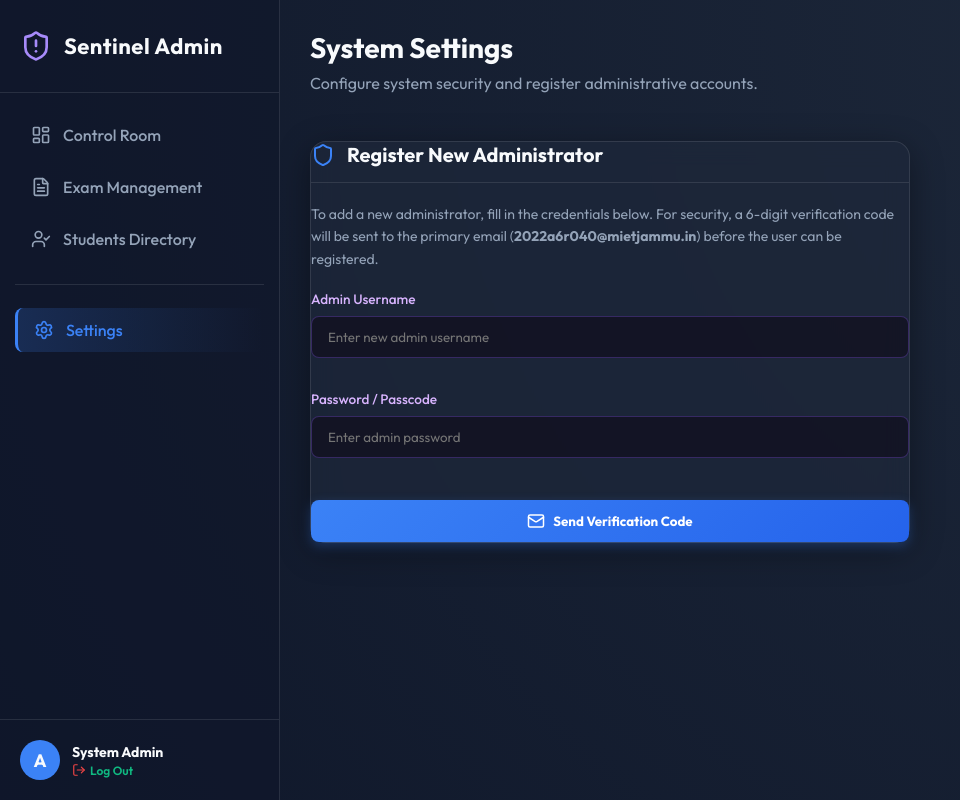
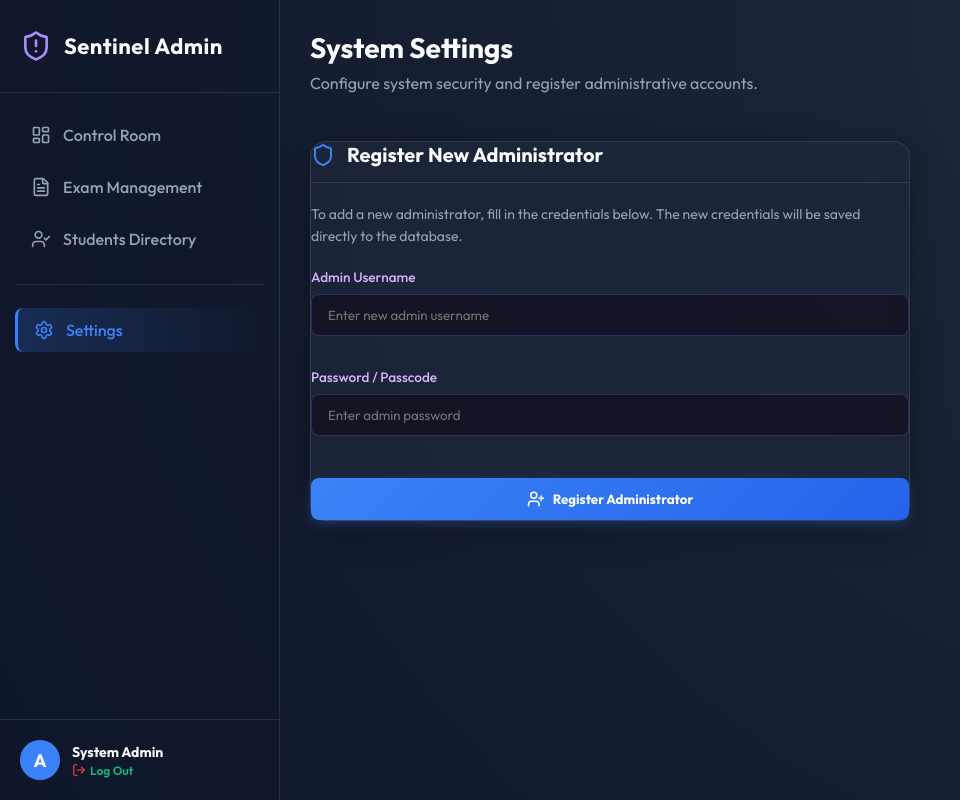
Before and after one commit to sakshambamotra9/Major-Project-Sentinel, a React (Vite) app in the folder admin-dashboard/: page /settings in a window 1280 px wide. Shown: the whole page, without its empty margins (0-960 px from the left). Built offline with nearby package versions, Linux system fonts and the light colour scheme; sample sign-in values are in the browser's storage.

Commit message:
Remove admin OTP flow and implement direct Supabase registration

```diff
--- a/admin-dashboard/src/pages/Settings.tsx
+++ b/admin-dashboard/src/pages/Settings.tsx
@@ -1,19 +1,21 @@
 import React, { useState } from 'react';
-import { Shield, KeyRound, Mail, CheckCircle2, AlertTriangle } from 'lucide-react';
+import { Shield, CheckCircle2, AlertTriangle, UserPlus } from 'lucide-react';
+import { supabase } from '../supabase';
 import './ExamManagement.css'; // Leverage existing dashboard styles
 
 export default function Settings() {
   const [newUsername, setNewUsername] = useState('');
   const [newPassword, setNewPassword] = useState('');
-  const [otp, setOtp] = useState('');
-  const [otpSent, setOtpSent] = useState(false);
   const [isSubmitting, setIsSubmitting] = useState(false);
   const [successMsg, setSuccessMsg] = useState<string | null>(null);
   const [errorMsg, setErrorMsg] = useState<string | null>(null);
 
-  const handleSendOtp = async (e: React.FormEvent) => {
+  const handleRegisterAdmin = async (e: React.FormEvent) => {
     e.preventDefault();
-    if (!newUsername.trim() || !newPassword.trim()) {
+    const username = newUsername.trim();
+    const password = newPassword.trim();
+
+    if (!username || !password) {
       setErrorMsg("Please enter both a username and password.");
       return;
     }
@@ -22,62 +24,19 @@ export default function Settings() {
     setSuccessMsg(null);
 
     try {
-      const response = await fetch('http://127.0.0.1:8000/api/v1/admin/send_otp', {
-        method: 'POST',
-        headers: { 'Content-Type': 'application/json' },
-        body: JSON.stringify({
-          username: newUsername.trim(),
-          password: newPassword.trim(),
-        }),
-      });
+      // Direct insertion to Supabase 'admins' table
+      const { error } = await supabase
+        .from('admins')
+        .upsert({ username, password }, { onConflict: 'username' });
 
-      const data = await response.json();
-      if (response.ok) {
-        setOtpSent(true);
-        setSuccessMsg(data.message || "Verification code successfully sent to registered email!");
-      } else {
-        setErrorMsg(data.detail || "Failed to send verification code. Please try again.");
-      }
-    } catch (err) {
-      setErrorMsg("Failed to communicate with authentication server.");
-    } finally {
-      setIsSubmitting(false);
-    }
-  };
+      if (error) throw error;
 
-  const handleVerifyAndRegister = async (e: React.FormEvent) => {
-    e.preventDefault();
-    if (!otp.trim()) {
-      setErrorMsg("Please enter the 6-digit verification code.");
-      return;
-    }
-    setIsSubmitting(true);
-    setErrorMsg(null);
-    setSuccessMsg(null);
-
-    try {
-      const response = await fetch('http://127.0.0.1:8000/api/v1/admin/verify_otp_and_register', {
-        method: 'POST',
-        headers: { 'Content-Type': 'application/json' },
-        body: JSON.stringify({
-          username: newUsername.trim(),
-          password: newPassword.trim(),
-          otp: otp.trim(),
-        }),
-      });
-
-      const data = await response.json();
-      if (response.ok) {
-        setSuccessMsg(data.message || "Administrator registered successfully!");
+      setSuccessMsg(`Administrator '${username}' successfully registered!`);
       setNewUsername('');
       setNewPassword('');
-        setOtp('');
-        setOtpSent(false);
-      } else {
-        setErrorMsg(data.detail || "Invalid code or registration failed.");
-      }
-    } catch (err) {
-      setErrorMsg("Failed to complete registration process.");
+    } catch (err: any) {
+      console.error("Supabase admin registration error:", err);
+      setErrorMsg(err.message || "Failed to register administrator in Supabase.");
     } finally {
       setIsSubmitting(false);
     }
@@ -99,7 +58,7 @@ export default function Settings() {
         </div>
 
         <p style={{ color: 'var(--text-muted)', fontSize: '14px', lineHeight: '1.6', marginBottom: '20px' }}>
-          To add a new administrator, fill in the credentials below. For security, a 6-digit verification code will be sent to the primary email (<strong>2022a6r040@mietjammu.in</strong>) before the user can be registered.
+          To add a new administrator, fill in the credentials below. The new credentials will be saved directly to the database.
         </p>
 
         {successMsg && (
@@ -116,8 +75,7 @@ export default function Settings() {
           </div>
         )}
 
-        {!otpSent ? (
-          <form onSubmit={handleSendOtp} style={{ display: 'flex', flexDirection: 'column', gap: '16px' }}>
+        <form onSubmit={handleRegisterAdmin} style={{ display: 'flex', flexDirection: 'column', gap: '16px' }}>
           <div className="form-group">
             <label>Admin Username</label>
             <input
@@ -150,52 +108,10 @@ export default function Settings() {
             className="action-btn primary"
             style={{ padding: '12px 20px', fontWeight: 'bold', display: 'flex', alignItems: 'center', justifyContent: 'center', gap: '8px', marginTop: '10px' }}
           >
-              <Mail size={18} />
-              {isSubmitting ? "Generating OTP..." : "Send Verification Code"}
+            <UserPlus size={18} />
+            {isSubmitting ? "Registering..." : "Register Administrator"}
           </button>
         </form>
-        ) : (
-          <form onSubmit={handleVerifyAndRegister} style={{ display: 'flex', flexDirection: 'column', gap: '16px' }}>
-            <div style={{ backgroundColor: 'rgba(59, 130, 246, 0.1)', border: '1px solid rgba(59, 130, 246, 0.2)', padding: '12px', borderRadius: '8px', fontSize: '14px', color: '#93c5fd', marginBottom: '10px' }}>
-              Username: <strong>{newUsername}</strong>
-            </div>
-
-            <div className="form-group">
-              <label>Enter 6-Digit OTP</label>
-              <input
-                type="text"
-                value={otp}
-                onChange={e => setOtp(e.target.value.replace(/\D/g, '').slice(0, 6))}
-                placeholder="Enter OTP code"
-                required
-                disabled={isSubmitting}
-                style={{ width: '100%', boxSizing: 'border-box', letterSpacing: '8px', fontSize: '20px', textAlign: 'center', fontWeight: 'bold' }}
-              />
-            </div>
-
-            <div style={{ display: 'flex', gap: '12px', marginTop: '10px' }}>
-              <button
-                type="submit"
-                disabled={isSubmitting}
-                className="action-btn primary"
-                style={{ flex: 1, padding: '12px 20px', fontWeight: 'bold', display: 'flex', alignItems: 'center', justifyContent: 'center', gap: '8px' }}
-              >
-                <KeyRound size={18} />
-                {isSubmitting ? "Verifying..." : "Register Administrator"}
-              </button>
-
-              <button
-                type="button"
-                onClick={() => setOtpSent(false)}
-                disabled={isSubmitting}
-                className="action-btn secondary"
-                style={{ padding: '12px 20px' }}
-              >
-                Cancel
-              </button>
-            </div>
-          </form>
-        )}
       </div>
     </div>
   );
```
Lines whose indentation alone changed are shown as unchanged.
